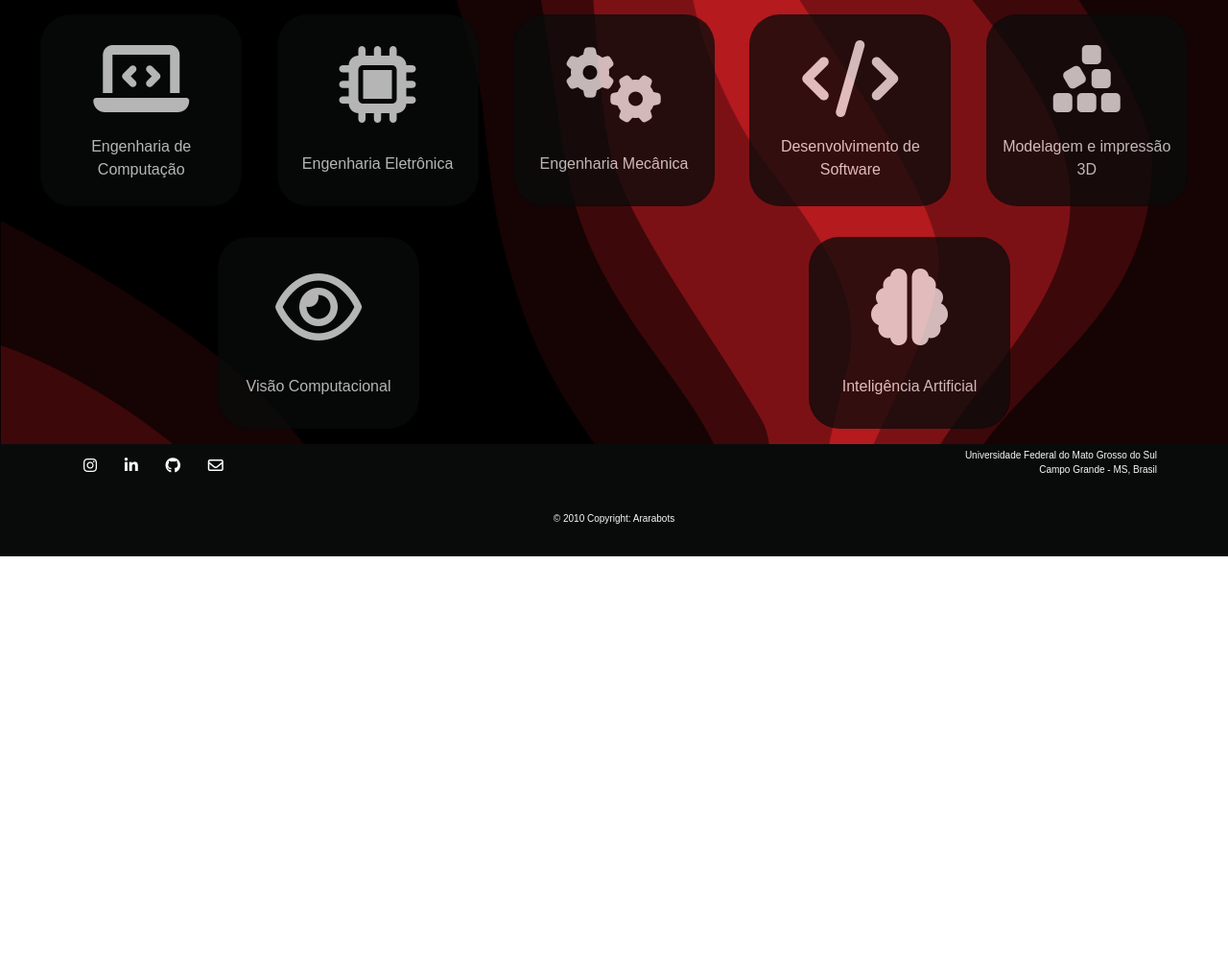
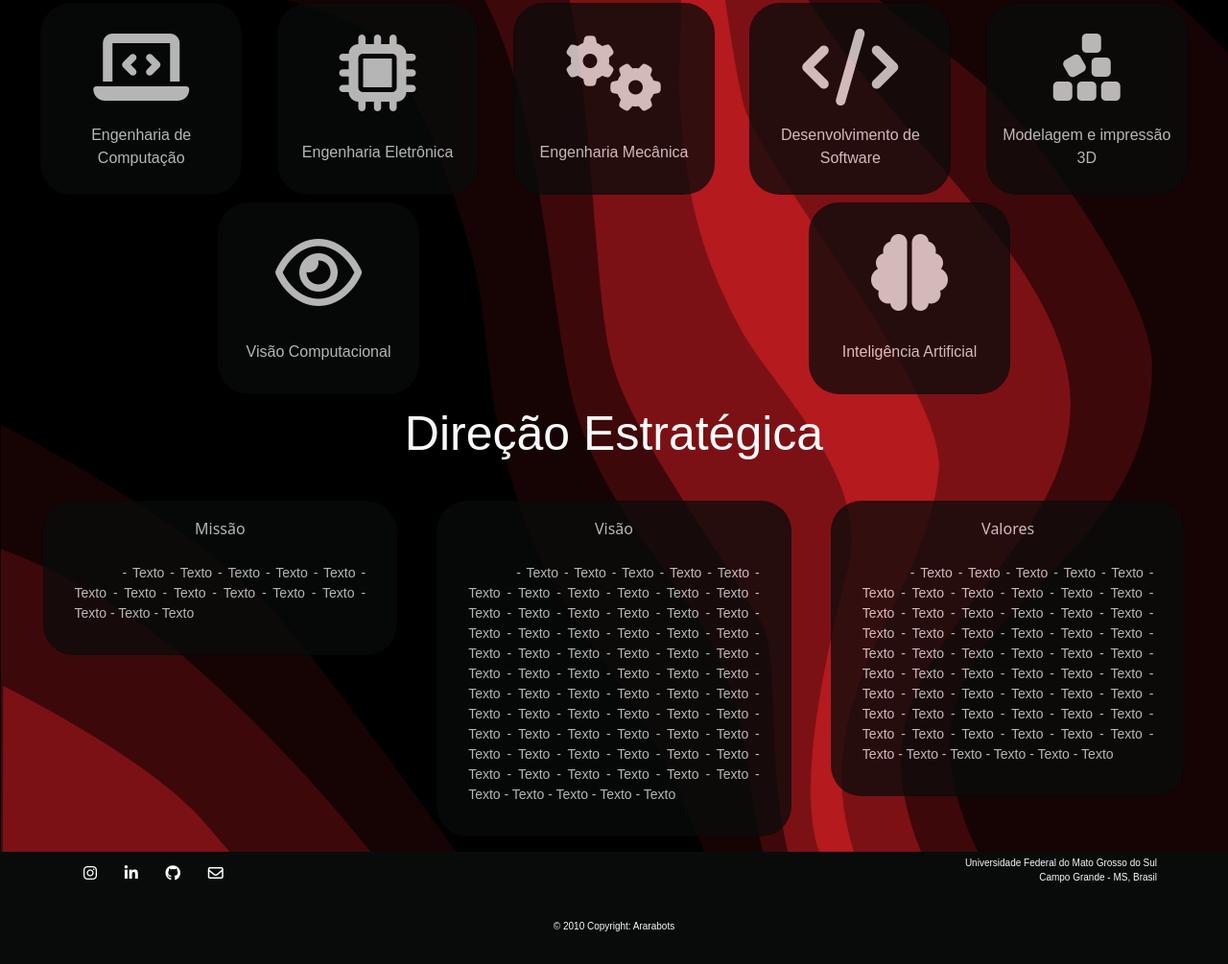
Before and after one commit to Ararabots-UFMS/Ararabots-UFMS.github.io, a plain HTML site: page index.html in a window 1280 px wide. Shown: the part 1256-2261 px from the top of the page at 96% size. Before the commit the page ends 1836 px from the top, so only its background shows below. Drawn offline with nearby package versions, Linux system fonts and the light colour scheme; a web font is replaced by a local one.

Commit message:
Update on Index

```diff
--- a/css/pages/index.css
+++ b/css/pages/index.css
@@ -3,6 +3,9 @@
     --index-actuation-area-width: 210px;
     --index-card-top: 130px;
     --index-carrousel-height: 80vh;
+    --index-declaration-card-width: 30%;
+    --index-declaration-flex-direction: row;
+    --index-declaration-align-items: flex-start;
 }
 
 body {
@@ -37,7 +40,7 @@ body {
     font-size: var(--arara-font-size-title);
 }
 
-.container .card{
+.container .card {
     background-color: var(--arara-black);
     color: var(--arara-white);
 }
@@ -47,7 +50,7 @@ body {
     font-size: var(--arara-font-size-title);
 }
 
-.container-fluid .card{
+.container-fluid .card {
     background-color: var(--arara-black);
     color: var(--arara-white);
 }
@@ -70,9 +73,29 @@ body {
     width: var(--index-actuation-area-width);
 }
 
+.index-declaration-cards {
+    align-items: var(--index-declaration-align-items);
+    flex-direction: var(--index-declaration-flex-direction);
+}
+
+.index-declaration-cards .card {
+    width: var(--index-declaration-card-width);
+}
+
+.index-declaration-cards .card-text {
+    font-family: var(--arara-font-family);
+    font-size: var(--arara-font-size-small);
+    text-align: justify;
+    text-indent: var(--arara-text-indent);
+    text-justify: inter-word;
+}
+
 @media screen and (orientation: portrait) {
     :root {
         --index-carrousel-height: 60vh;
+        --index-declaration-flex-direction: column;
+        --index-declaration-align-items: center;
+        --index-declaration-card-width: 90%;
     }
 }
 
--- a/index.html
+++ b/index.html
@@ -9,14 +9,10 @@
     <link rel="stylesheet" href="/css/navbar.css">
     <link rel="stylesheet" href="/css/footer.css">
     <link rel="stylesheet" href="/css/pages/index.css">
-        <link
-            href="https://cdn.jsdelivr.net/npm/bootstrap@5.3.3/dist/css/bootstrap.min.css"
-            rel="stylesheet"
-            integrity="sha384-QWTKZyjpPEjISv5WaRU9OFeRpok6YctnYmDr5pNlyT2bRjXh0JMhjY6hW+ALEwIH"
-            crossorigin="anonymous">
+    <link href="https://cdn.jsdelivr.net/npm/bootstrap@5.3.3/dist/css/bootstrap.min.css" rel="stylesheet"
+        integrity="sha384-QWTKZyjpPEjISv5WaRU9OFeRpok6YctnYmDr5pNlyT2bRjXh0JMhjY6hW+ALEwIH" crossorigin="anonymous">
     <link href="https://fonts.cdnfonts.com/css/zen-dots" rel="stylesheet">
-        <link rel="stylesheet"
-            href="https://cdnjs.cloudflare.com/ajax/libs/font-awesome/6.5.2/css/all.min.css"
+    <link rel="stylesheet" href="https://cdnjs.cloudflare.com/ajax/libs/font-awesome/6.5.2/css/all.min.css"
         integrity="sha512-SnH5WK+bZxgPHs44uWIX+LLJAJ9/2PkPKZ5QiAj6Ta86w+fsb2TkcmfRyVX3pBnMFcV7oQPJkl9QevSCWr3W6A=="
         crossorigin="anonymous" referrerpolicy="no-referrer" />
 
@@ -26,43 +22,34 @@
 
 <body class="d-flex flex-column min-vh-100 text-light">
     <!-- Navigation bar -->
-        <nav
-            class="navbar navbar-expand-md sticky-top navbar-dark rounded-4 m-2">
+    <nav class="navbar navbar-expand-md sticky-top navbar-dark rounded-4 m-2">
         <div class="container">
             <span class="navbar-brand">
-                    <img src="/img/arara_no_bg.png" alt="Logo"
-                        class="d-inline-block align-text-middle me-2">
+                <img src="/img/arara_no_bg.png" alt="Logo" class="d-inline-block align-text-middle me-2">
                 AraraBots
             </span>
-                <button class="navbar-toggler" type="button"
-                    data-toggle="collapse" data-target="#navbarMenu"
-                    aria-controls="navbarMenu" aria-expanded="false"
-                    aria-label="Toggle navigation">
+            <button class="navbar-toggler" type="button" data-toggle="collapse" data-target="#navbarMenu"
+                aria-controls="navbarMenu" aria-expanded="false" aria-label="Toggle navigation">
                 <span class="navbar-toggler-icon"></span>
             </button>
 
-                <div class="collapse navbar-collapse justify-content-end"
-                    id="navbarMenu">
+            <div class="collapse navbar-collapse justify-content-end" id="navbarMenu">
                 <ul class="navbar-nav nav-underline mr-auto mt-2 mt-lg-0">
                     <li class="nav-item">
                         <a class="nav-link active" href="/index.html">Quem
                             somos</a>
                     </li>
                     <li class="nav-item">
-                            <a class="nav-link"
-                                href="/html/categories.html">Categorias</a>
+                        <a class="nav-link" href="/html/categories.html">Categorias</a>
                     </li>
                     <li class="nav-item">
-                            <a class="nav-link"
-                                href="/html/events.html">Eventos</a>
+                        <a class="nav-link" href="/html/events.html">Eventos</a>
                     </li>
                     <li class="nav-item">
-                            <a class="nav-link"
-                                href="/html/ingress.html">Ingresso</a>
+                        <a class="nav-link" href="/html/ingress.html">Ingresso</a>
                     </li>
                     <li class="nav-item">
-                            <a class="nav-link"
-                                href="/html/sponsorship.html">Patrocínio</a>
+                        <a class="nav-link" href="/html/sponsorship.html">Patrocínio</a>
                     </li>
                 </ul>
             </div>
@@ -70,48 +57,36 @@
     </nav>
 
     <!-- Main structure -->
-        <section
-            class="index-intro container-fluid d-flex flex-column align-items-center">
+    <section class="index-intro container-fluid d-flex flex-column align-items-center">
 
-            <div
-                class="card text-center rounded-5 opacity-75 position-absolute">
-                <div
-                    class="card-body d-flex flex-column align-items-center justify-content-around">
+        <div class="card text-center rounded-5 opacity-75 position-absolute">
+            <div class="card-body d-flex flex-column align-items-center justify-content-around">
                 <p class="card-title">OLá, seja bem vind@!</p>
             </div>
         </div>
 
-            <div id="carouselExampleControls" class="carousel slide"
-                data-ride="carousel">
+        <div id="carouselExampleControls" class="carousel slide" data-ride="carousel">
             <div class="carousel-inner">
                 <div class="carousel-item active">
-                        <img class="d-block" src="/img/arara_geodesica.jpg"
-                            alt="First slide">
+                    <img class="d-block" src="/img/arara_geodesica.jpg" alt="First slide">
                 </div>
                 <div class="carousel-item">
-                        <img class="d-block" src="/img/arara1.jpg"
-                            alt="Second slide">
+                    <img class="d-block" src="/img/arara1.jpg" alt="Second slide">
                 </div>
                 <div class="carousel-item">
-                        <img class="d-block" src="/img/arara2.jpg"
-                            alt="Third slide">
+                    <img class="d-block" src="/img/arara2.jpg" alt="Third slide">
                 </div>
                 <div class="carousel-item">
-                        <img class="d-block" src="/img/arara_lia.jpg"
-                            alt="Third slide">
+                    <img class="d-block" src="/img/arara_lia.jpg" alt="Third slide">
                 </div>
 
             </div>
-                <a class="carousel-control-prev" href="#carouselExampleControls"
-                    role="button" data-slide="prev">
-                    <i
-                        class="arrow fa-solid fa-angle-down fa-rotate-90 fa-3x"></i>
+            <a class="carousel-control-prev" href="#carouselExampleControls" role="button" data-slide="prev">
+                <i class="arrow fa-solid fa-angle-down fa-rotate-90 fa-3x"></i>
                 <span class="sr-only">Previous</span>
             </a>
-                <a class="carousel-control-next" href="#carouselExampleControls"
-                    role="button" data-slide="next">
-                    <i
-                        class="arrow fa-solid fa-angle-down fa-rotate-270 fa-3x"></i>
+            <a class="carousel-control-next" href="#carouselExampleControls" role="button" data-slide="next">
+                <i class="arrow fa-solid fa-angle-down fa-rotate-270 fa-3x"></i>
                 <span class="sr-only">Next</span>
             </a>
         </div>
@@ -123,8 +98,7 @@
         <p class="title text-center">Quem somos</p>
 
         <div class="card text-center rounded-5 m-3 opacity-75">
-                <div
-                    class="card-body d-flex flex-column justify-content-around">
+            <div class="card-body d-flex flex-column justify-content-around">
                 <p class="card-text text-justify">
                     O AraraBots é uma equipe de robótica sediada na
                     Universidade Federal do Mato Grosso do Sul (UFMS),
@@ -161,12 +135,10 @@
 
     <section class="index-actuation-area container-fluid">
         <p class="title text-center">Áreas de atuação</p>
-            <div
-                class="areas container-fluid d-flex flex-row justify-content-around flex-wrap">
+        <div class="areas container-fluid d-flex flex-row justify-content-around flex-wrap">
 
-                <div class="card text-center m-3 rounded-5 opacity-75">
-                    <div
-                        class="card-body d-flex flex-column justify-content-around">
+            <div class="card text-center m-1 rounded-5 opacity-75">
+                <div class="card-body d-flex flex-column justify-content-around">
                     <i class="fa-solid fa-laptop-code fa-5x"></i>
                     <p class="card-text text-justify">
                         Engenharia de Computação
@@ -174,9 +146,8 @@
                 </div>
             </div>
 
-                <div class="card text-center m-3 rounded-5 opacity-75">
-                    <div
-                        class="card-body d-flex flex-column justify-content-around">
+            <div class="card text-center m-1 rounded-5 opacity-75">
+                <div class="card-body d-flex flex-column justify-content-around">
                     <i class="fa-solid fa-microchip fa-5x"></i>
                     <p class="card-text text-justify">
                         Engenharia Eletrônica
@@ -184,9 +155,8 @@
                 </div>
             </div>
 
-                <div class="card text-center m-3 rounded-5 opacity-75">
-                    <div
-                        class="card-body d-flex flex-column justify-content-around">
+            <div class="card text-center m-1 rounded-5 opacity-75">
+                <div class="card-body d-flex flex-column justify-content-around">
                     <i class="fa-solid fa-gears fa-5x"></i>
                     <p class="card-text text-justify">
                         Engenharia Mecânica
@@ -194,9 +164,8 @@
                 </div>
             </div>
 
-                <div class="card text-center m-3 rounded-5 opacity-75">
-                    <div
-                        class="card-body d-flex flex-column justify-content-around">
+            <div class="card text-center m-1 rounded-5 opacity-75">
+                <div class="card-body d-flex flex-column justify-content-around">
                     <i class="fa-solid fa-code fa-5x"></i>
                     <p class="card-text text-justify">
                         Desenvolvimento de Software
@@ -204,9 +173,8 @@
                 </div>
             </div>
 
-                <div class="card text-center m-3 rounded-5 opacity-75">
-                    <div
-                        class="card-body d-flex flex-column justify-content-around">
+            <div class="card text-center m-1 rounded-5 opacity-75">
+                <div class="card-body d-flex flex-column justify-content-around">
                     <i class="fa-solid fa-cubes-stacked fa-5x"></i>
                     <p class="card-text text-justify">
                         Modelagem e impressão 3D
@@ -214,9 +182,8 @@
                 </div>
             </div>
 
-                <div class="card text-center m-3 rounded-5 opacity-75">
-                    <div
-                        class="card-body d-flex flex-column justify-content-around">
+            <div class="card text-center m-1 rounded-5 opacity-75">
+                <div class="card-body d-flex flex-column justify-content-around">
                     <i class="fa-regular fa-eye fa-5x"></i>
                     <p class="card-text text-justify">
                         Visão Computacional
@@ -224,9 +191,8 @@
                 </div>
             </div>
 
-                <div class="card text-center m-3 rounded-5 opacity-75">
-                    <div
-                        class="card-body d-flex flex-column justify-content-around">
+            <div class="card text-center m-1 rounded-5 opacity-75">
+                <div class="card-body d-flex flex-column justify-content-around">
                     <i class="fa-solid fa-brain fa-5x"></i>
                     <p class="card-text text-justify">
                         Inteligência Artificial
@@ -236,35 +202,95 @@
         </div>
     </section>
 
+    <section class="index-declaration container-fluid">
+        <p class="title text-center">Direção Estratégica</p>
+
+        <div class="index-declaration-cards container-fluid d-flex justify-content-around">
+            <div class="mission card text-center rounded-5 opacity-75 m-3">
+                <div class="card-body d-flex flex-column align-items-center justify-content-around">
+                    <p class="card-title">Missão</p>
+
+                    <div class="card-body">
+                        <p class="card-text">- Texto - Texto - Texto - Texto -
+                            Texto - Texto - Texto - Texto - Texto - Texto -
+                            Texto - Texto - Texto - Texto </p>
+                    </div>
+                </div>
+            </div>
+
+            <div class="vision card text-center rounded-5 opacity-75 m-3">
+                <div class="card-body d-flex flex-column align-items-center justify-content-around">
+                    <p class="card-title">Visão</p>
+
+                    <div class="card-body">
+                        <p class="card-text lead">- Texto - Texto - Texto -
+                            Texto - Texto - Texto - Texto - Texto - Texto -
+                            Texto -
+                            Texto - Texto - Texto - Texto - Texto - Texto -
+                            Texto - Texto -
+                            Texto - Texto - Texto - Texto - Texto - Texto -
+                            Texto - Texto - Texto - Texto - Texto - Texto -
+                            Texto - Texto -
+                            Texto - Texto - Texto - Texto - Texto - Texto -
+                            Texto - Texto - Texto - Texto - Texto - Texto -
+                            Texto - Texto -
+                            Texto - Texto - Texto - Texto - Texto - Texto -
+                            Texto - Texto - Texto - Texto - Texto - Texto -
+                            Texto - Texto -
+                            Texto - Texto - Texto - Texto - Texto - Texto -
+                            Texto - Texto - Texto - Texto </p>
+                    </div>
+                </div>
+            </div>
+
+            <div class="values card text-center rounded-5 opacity-75 m-3">
+                <div class="card-body d-flex flex-column align-items-center justify-content-around">
+                    <p class="card-title">Valores</p>
+
+                    <div class="card-body">
+                        <p class="card-text lead">- Texto - Texto - Texto - Texto - Texto -
+                            Texto - Texto -
+                            Texto - Texto - Texto - Texto - Texto - Texto -
+                            Texto - Texto - Texto - Texto - Texto - Texto -
+                            Texto - Texto -
+                            Texto - Texto - Texto - Texto - Texto - Texto -
+                            Texto - Texto - Texto - Texto - Texto - Texto -
+                            Texto - Texto -
+                            Texto - Texto - Texto - Texto - Texto - Texto -
+                            Texto - Texto - Texto - Texto - Texto - Texto -
+                            Texto - Texto -
+                            Texto - Texto - Texto - Texto - Texto - Texto -
+                            Texto - Texto - Texto - Texto </p>
+                    </div>
+                </div>
+            </div>
+        </div>
+    </section>
+
     <!-- Footer -->
     <footer class="footer mt-auto">
-            <div
-                class="container d-flex justify-content-between text-sm-left p-1">
+        <div class="container d-flex justify-content-between text-sm-left p-1">
             <section>
                 <!-- Instagram -->
-                    <a data-mdb-ripple-init class="btn text-white btn-floating"
-                        href="https://www.instagram.com/ararabots/"
+                <a data-mdb-ripple-init class="btn text-white btn-floating" href="https://www.instagram.com/ararabots/"
                     role="button">
                     <i class="fab fa-instagram"></i>
                 </a>
 
                 <!-- Linkedin -->
                 <a data-mdb-ripple-init class="btn text-white btn-floating"
-                        href="https://www.linkedin.com/company/ararabots"
-                        role="button">
+                    href="https://www.linkedin.com/company/ararabots" role="button">
                     <i class="fab fa-linkedin-in"></i>
                 </a>
 
                 <!-- Github -->
-                    <a data-mdb-ripple-init class="btn text-white btn-floating"
-                        href="https://github.com/Ararabots-UFMS"
+                <a data-mdb-ripple-init class="btn text-white btn-floating" href="https://github.com/Ararabots-UFMS"
                     role="button">
                     <i class="fab fa-github"></i>
                 </a>
 
                 <!-- Email -->
-                    <a data-mdb-ripple-init class="btn text-white btn-floating"
-                        href="mailto:ararabots@gmail.com"
+                <a data-mdb-ripple-init class="btn text-white btn-floating" href="mailto:ararabots@gmail.com"
                     role="button">
                     <i class="fa-regular fa-envelope"></i>
                 </a>
@@ -289,12 +315,10 @@
     <script src="https://code.jquery.com/jquery-3.2.1.slim.min.js"
         integrity="sha384-KJ3o2DKtIkvYIK3UENzmM7KCkRr/rE9/Qpg6aAZGJwFDMVNA/GpGFF93hXpG5KkN"
         crossorigin="anonymous"></script>
-        <script
-            src="https://cdn.jsdelivr.net/npm/popper.js@1.12.9/dist/umd/popper.min.js"
+    <script src="https://cdn.jsdelivr.net/npm/popper.js@1.12.9/dist/umd/popper.min.js"
         integrity="sha384-ApNbgh9B+Y1QKtv3Rn7W3mgPxhU9K/ScQsAP7hUibX39j7fakFPskvXusvfa0b4Q"
         crossorigin="anonymous"></script>
-        <script
-            src="https://cdn.jsdelivr.net/npm/bootstrap@4.0.0/dist/js/bootstrap.min.js"
+    <script src="https://cdn.jsdelivr.net/npm/bootstrap@4.0.0/dist/js/bootstrap.min.js"
         integrity="sha384-JZR6Spejh4U02d8jOt6vLEHfe/JQGiRRSQQxSfFWpi1MquVdAyjUar5+76PVCmYl"
         crossorigin="anonymous"></script>
 </body>
```
Lines whose indentation alone changed are shown as unchanged.
